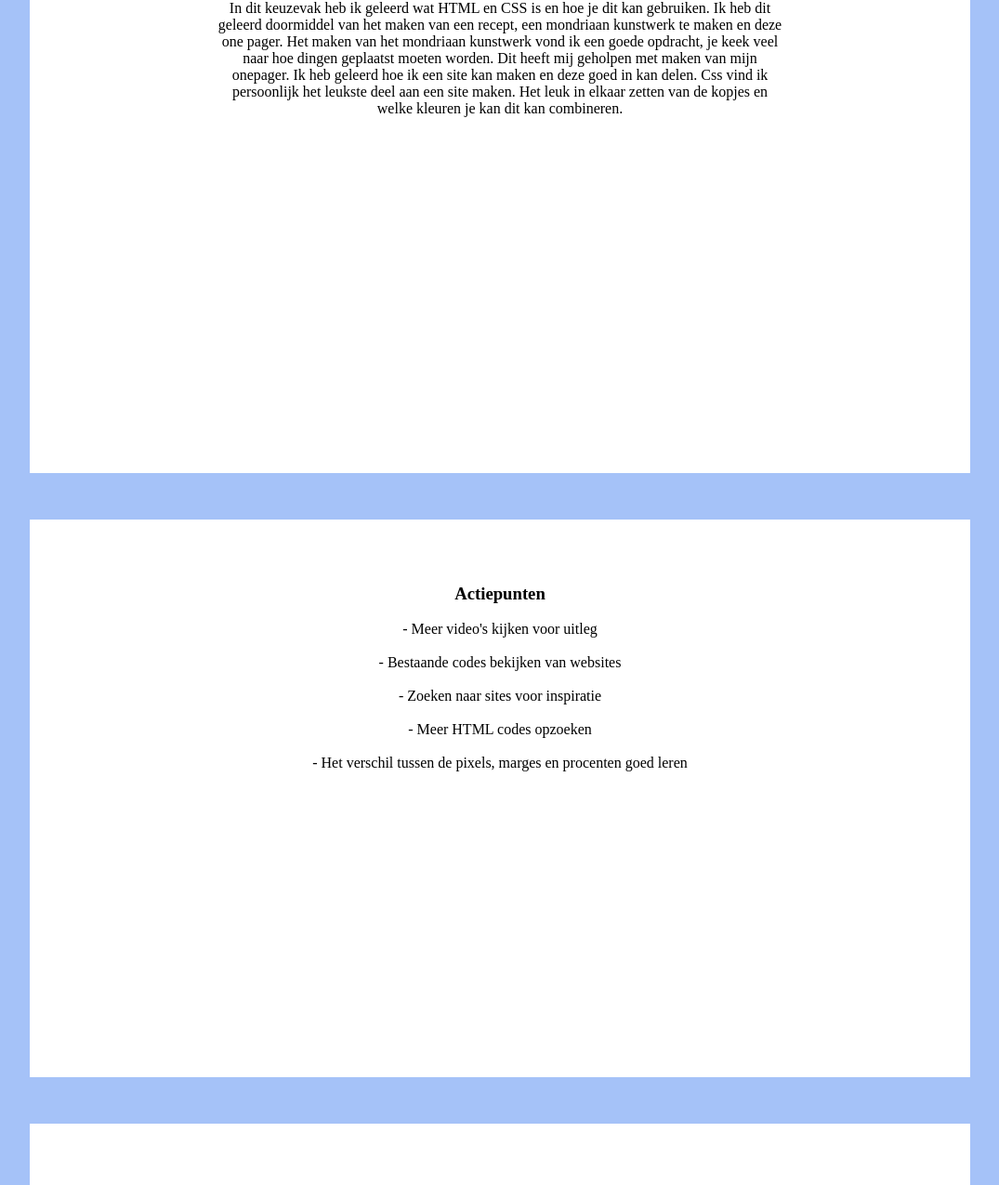
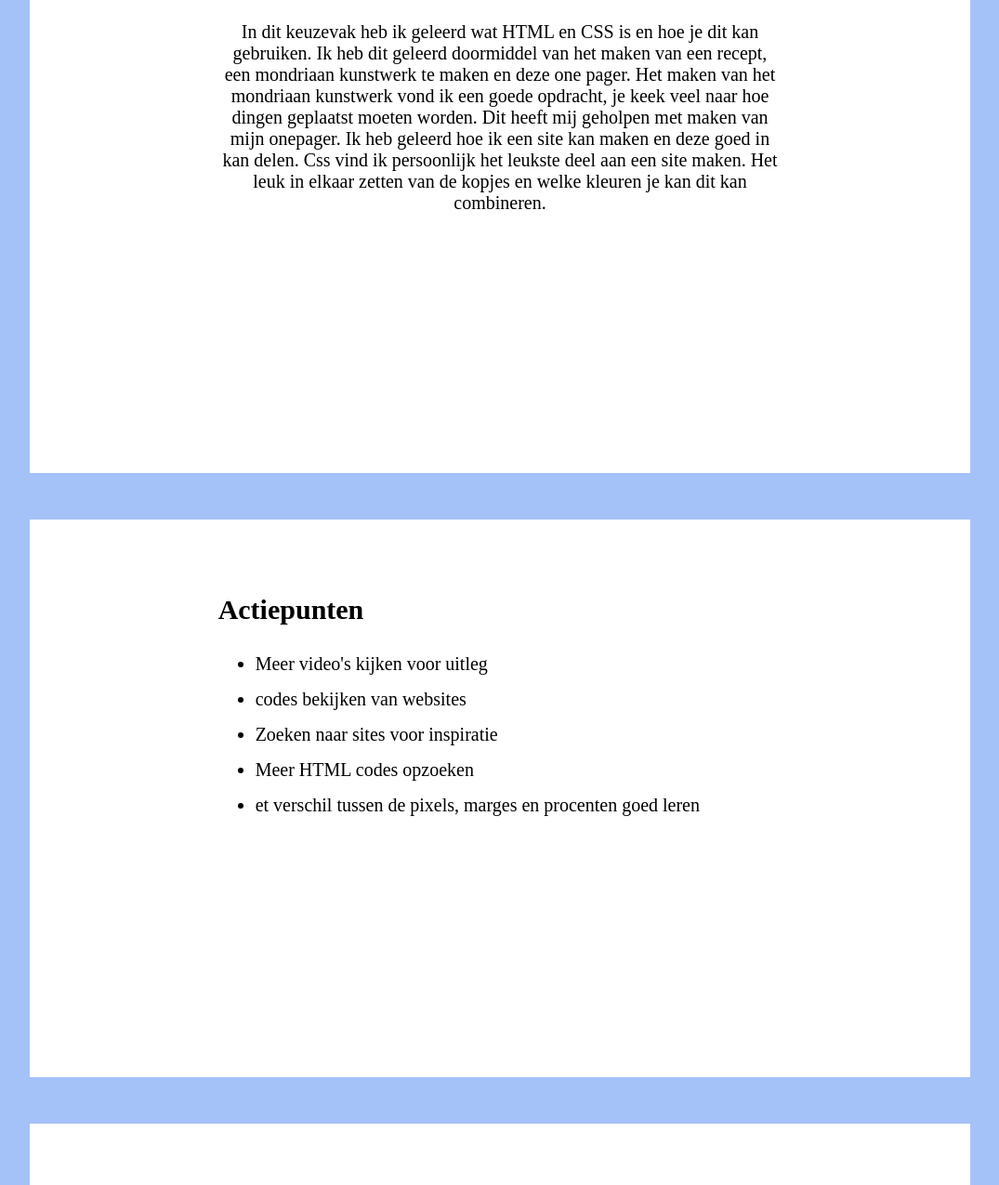
Before and after one commit to 0990116/HTML-CSS, a plain HTML site: page les 7/index.html in a window 1280 px wide. Shown: the part 749-2024 px from the top of the page at 93% size, without its empty margins (102-1177 px from the left). Drawn offline with Linux system fonts and the light colour scheme.

Commit message:
bijgewerkt

```diff
--- a/les 7/index.html
+++ b/les 7/index.html
@@ -8,7 +8,7 @@
         <article>
 
             <section class="eerste">
-                <h3> Welkom op mijn pagina! </h3>
+                <h2> Welkom op mijn pagina! </h2>
             </section>
 
             <section class="eerste2">
@@ -17,9 +17,9 @@
                    <img src="profielfoto.png" alt="profielfoto">
                </div>
                <div class="blokonder">
-                    <h3> 20 jaar <br></br>
+                    <h2> 20 jaar <br></br>
                     1e jaars Communicatie en Multimedia Design
-                     </h3>
+                     </h2>
                </div>
             </section>
 
@@ -33,12 +33,12 @@
         <article>
             <div class="derde">
                 <h3> Actiepunten</h3>
-                <p> - Meer video's kijken voor uitleg <br></br>
-                     - Bestaande codes bekijken van websites <br></br>
-                     - Zoeken naar sites voor inspiratie <br></br>
-                     - Meer HTML codes opzoeken <br></br>
-                     - Het verschil tussen de pixels, marges en procenten goed leren
-                </p>
+                <ul> <li> Meer video's kijken voor uitleg </li>
+                     <li>codes bekijken van websites </li>
+                     <li>Zoeken naar sites voor inspiratie </li>
+                     <li>Meer HTML codes opzoeken </li>
+                     <li>et verschil tussen de pixels, marges en procenten goed leren </li>
+                 </ul>
             </div>
         </article>
         <article class="vierde1">
--- a/les 7/style.css
+++ b/les 7/style.css
@@ -42,8 +42,9 @@ article{
 }
 .derde{
     padding-top: 50px;
+    width: 60%;
+    margin: 0 auto
 
-    text-align: center;
 }
 
 
@@ -63,3 +64,16 @@ article{
 .foto2{
     width: 100%;
 }
+
+li{
+    font-size: 20px;
+    padding-bottom: 15px;
+}
+
+h3{
+    font-size: 30px;
+}
+
+p{
+    font-size: 20px;
+}
```
